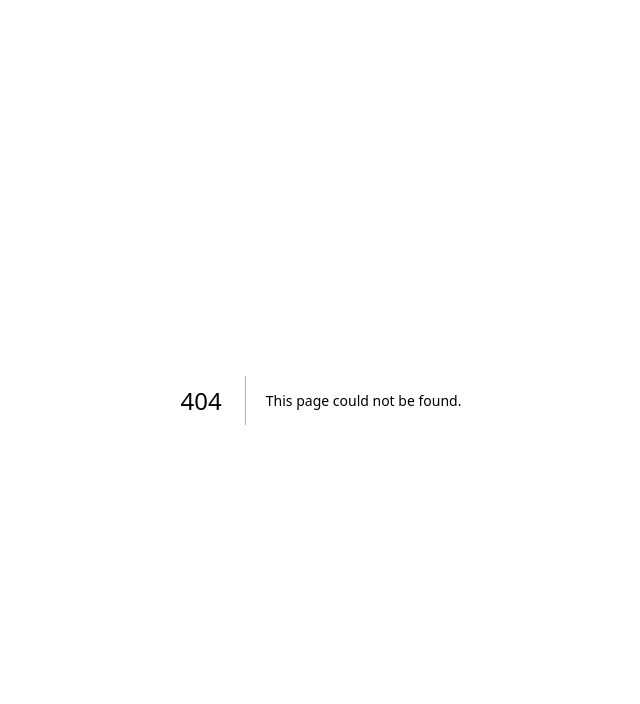
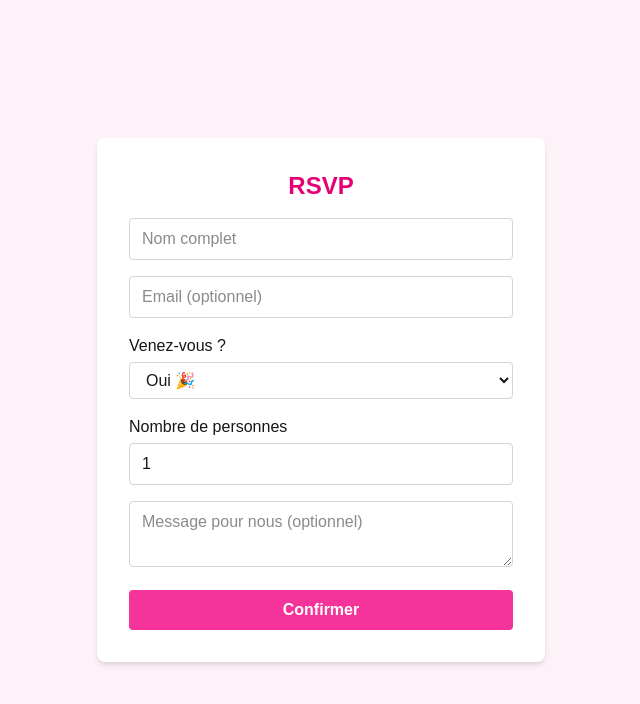
Before and after one commit to besmaaidi45-biboucha/Wedding, a Next.js app: page /rsvp in a window 1280 px wide. Before the commit this address had no page. Shown: the top 704 px of the page, without its empty margins (319-959 px from the left). Built offline with nearby package versions, Linux system fonts and the light colour scheme.

Commit message:
Add RSVP form

```diff
--- /dev/null
+++ b/app/api/rsvp/route.ts
@@ -0,0 +1,21 @@
+import { NextResponse } from 'next/server'
+import { supabase } from '@/lib/supabaseClient'
+
+export async function POST(req: Request) {
+const body = await req.json()
+const { name, email, is_attending, guests_count, message } = body
+
+if (!name || is_attending === undefined) {
+return NextResponse.json({ error: "Invalid data" }, { status: 400 })
+}
+
+const { error } = await supabase.from('rsvp').insert([
+{ name, email, is_attending, guests_count, message }
+])
+
+if (error) {
+return NextResponse.json({ error }, { status: 500 })
+}
+
+return NextResponse.json({ success: true })
+}
--- a/app/page.tsx
+++ b/app/page.tsx
@@ -1,7 +1,22 @@
-import Image from "next/image";
+"use client"
+import { useState } from "react"
 
 export default function Home() {
-  return (
-   <h1>Hello Vercel</h1>
-  );
+const [res, setRes] = useState("")
+
+async function test() {
+const r = await fetch("/api/rsvp", {
+method: "POST",
+body: JSON.stringify({ name: "Test", is_attending: true, guests_count: 1 })
+})
+const data = await r.json()
+setRes(JSON.stringify(data))
 }
+
+return (
+<div>
+<button onClick={test}>Test RSVP</button>
+<p>{res}</p>
+</div>
+)
+}
--- /dev/null
+++ b/app/rsvp/page.tsx
@@ -0,0 +1,117 @@
+"use client"
+import { useState } from "react"
+import { useRouter } from "next/navigation"
+
+export default function RSVPPage() {
+const router = useRouter()
+const [form, setForm] = useState({
+name: "",
+email: "",
+is_attending: "yes",
+guests_count: 1,
+message: ""
+})
+const [loading, setLoading] = useState(false)
+const [error, setError] = useState("")
+
+async function handleSubmit(e: React.FormEvent) {
+e.preventDefault()
+setLoading(true)
+setError("")
+
+try {
+const res = await fetch("/api/rsvp", {
+method: "POST",
+headers: { "Content-Type": "application/json" },
+body: JSON.stringify({
+name: form.name,
+email: form.email,
+is_attending: form.is_attending === "yes",
+guests_count: form.guests_count,
+message: form.message
+})
+})
+const data = await res.json()
+
+if (data.success) {
+router.push("/thanks")
+} else {
+setError(data.error || "Erreur lors de l'envoi")
+}
+} catch (err) {
+setError("Erreur réseau")
+} finally {
+setLoading(false)
+}
+}
+
+return (
+<div className="min-h-screen flex items-center justify-center bg-pink-50 p-6">
+<form
+onSubmit={handleSubmit}
+className="bg-white p-8 rounded-lg shadow-md w-full max-w-md space-y-4"
+>
+<h1 className="text-2xl font-bold text-center text-pink-600">RSVP</h1>
+
+<input
+type="text"
+placeholder="Nom complet"
+required
+value={form.name}
+onChange={e => setForm({ ...form, name: e.target.value })}
+className="w-full border border-gray-300 rounded px-3 py-2 focus:outline-none focus:ring-2 focus:ring-pink-400"
+/>
+
+<input
+type="email"
+placeholder="Email (optionnel)"
+value={form.email}
+onChange={e => setForm({ ...form, email: e.target.value })}
+className="w-full border border-gray-300 rounded px-3 py-2 focus:outline-none focus:ring-2 focus:ring-pink-400"
+/>
+
+<div className="flex flex-col space-y-1">
+<label className="font-medium">Venez-vous ?</label>
+<select
+value={form.is_attending}
+onChange={e => setForm({ ...form, is_attending: e.target.value })}
+className="border border-gray-300 rounded px-3 py-2 focus:outline-none focus:ring-2 focus:ring-pink-400"
+>
+<option value="yes">Oui 🎉</option>
+<option value="no">Non 😢</option>
+</select>
+</div>
+
+<div className="flex flex-col space-y-1">
+<label className="font-medium">Nombre de personnes</label>
+<input
+type="number"
+min={1}
+value={form.guests_count}
+onChange={e =>
+setForm({ ...form, guests_count: Number(e.target.value) })
+}
+className="w-full border border-gray-300 rounded px-3 py-2 focus:outline-none focus:ring-2 focus:ring-pink-400"
+/>
+</div>
+
+<textarea
+placeholder="Message pour nous (optionnel)"
+value={form.message}
+onChange={e => setForm({ ...form, message: e.target.value })}
+className="w-full border border-gray-300 rounded px-3 py-2 focus:outline-none focus:ring-2 focus:ring-pink-400"
+/>
+
+{error && <p className="text-red-500 text-sm">{error}</p>}
+
+<button
+type="submit"
+disabled={loading}
+className="w-full bg-pink-500 text-white py-2 rounded font-semibold hover:bg-pink-600 disabled:opacity-50"
+>
+{loading ? "Envoi..." : "Confirmer"}
+</button>
+</form>
+</div>
+)
+}
--- /dev/null
+++ b/app/thanks/page.tsx
@@ -0,0 +1,10 @@
+export default function Thanks() {
+return (
+<div className="min-h-screen flex items-center justify-center bg-pink-50 p-6">
+<div className="bg-white p-8 rounded-lg shadow-md text-center">
+<h1 className="text-2xl font-bold text-pink-600">Merci ! ❤️</h1>
+<p className="mt-2">Votre réponse a bien été enregistrée.</p>
+</div>
+</div>
+)
+}
--- /dev/null
+++ b/lib/supabaseClient.ts
@@ -0,0 +1,6 @@
+import { createClient } from '@supabase/supabase-js'
+
+export const supabase = createClient(
+	process.env.NEXT_PUBLIC_SUPABASE_URL!,
+	process.env.NEXT_PUBLIC_SUPABASE_ANON_KEY!
+)
--- a/package.json
+++ b/package.json
@@ -9,6 +9,7 @@
     "lint": "eslint"
   },
   "dependencies": {
+    "@supabase/supabase-js": "^2.91.1",
     "next": "16.1.4",
     "react": "19.2.3",
     "react-dom": "19.2.3"
```
Also changed, not shown: 1 other file (tests, documents, lock files or other folders).
